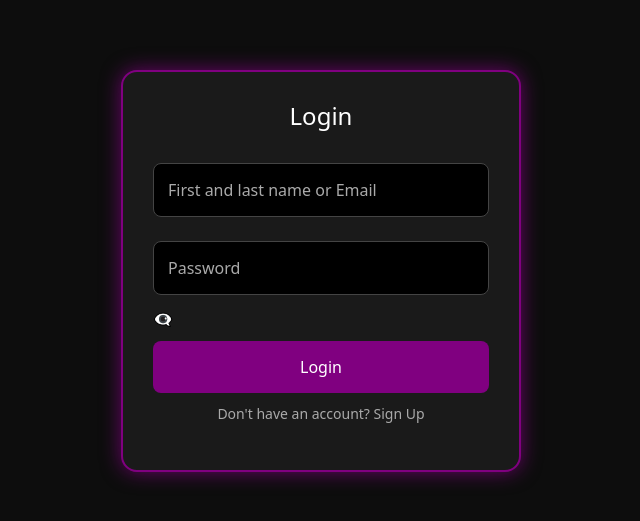
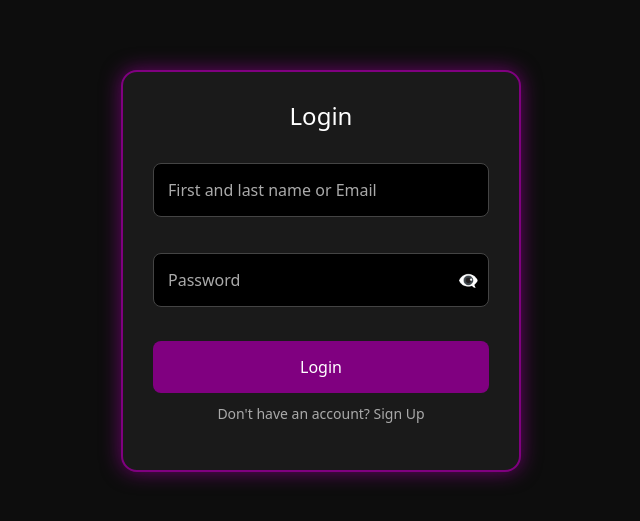
Before and after one commit to gideon650/crypto-frontend-app, a React (Create React App) app: page /#/ in a window 1280 px wide. Before the commit this address led to /#/signup. Shown: the part 129-650 px from the top of the page, without its empty margins (319-959 px from the left). Built offline with nearby package versions, Linux system fonts and the light colour scheme.

Commit message:
Update Auth.css

```diff
--- a/src/pages/Auth.css
+++ b/src/pages/Auth.css
@@ -113,3 +113,39 @@
       font-size: 14px;
     }
   }
+
+/* Add these new styles to your Auth.css file */
+
+/* Password input container */
+.password-input-container {
+  position: relative;
+  width: 100%;
+  margin: 12px 0;
+}
+
+/* Password toggle eye icon */
+.password-toggle {
+  position: absolute;
+  right: 10px;
+  top: 50%;
+  transform: translateY(-50%);
+  cursor: pointer;
+  user-select: none;
+  color: #aaa;
+  font-size: 18px;
+}
+
+/* Adjust the password input padding to make space for the eye icon */
+.password-input-container input {
+  padding-right: 40px !important; /* Make space for the eye icon */
+  width: 100%;
+  padding: 14px;
+  border-radius: 8px;
+  border: 1px solid #444;
+  background-color: #000;
+  color: #fff;
+  font-size: 16px;
+  box-sizing: border-box;
+}
+
+/* Rest of your existing CSS remains the same */
```
